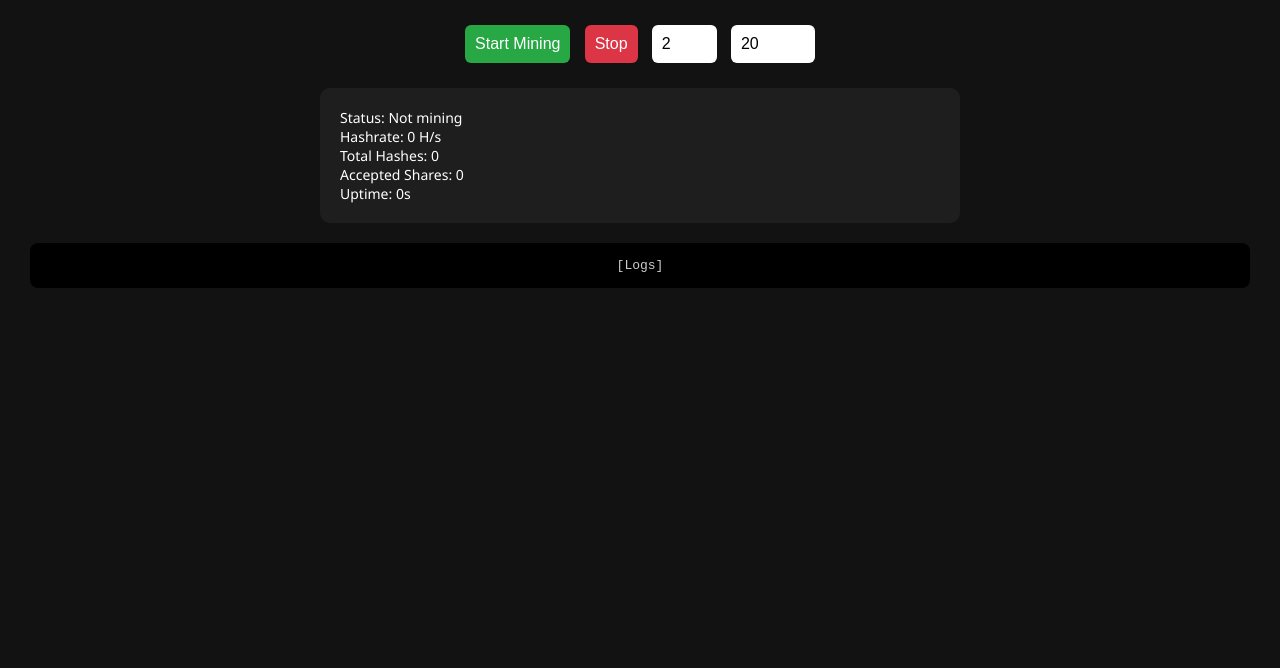
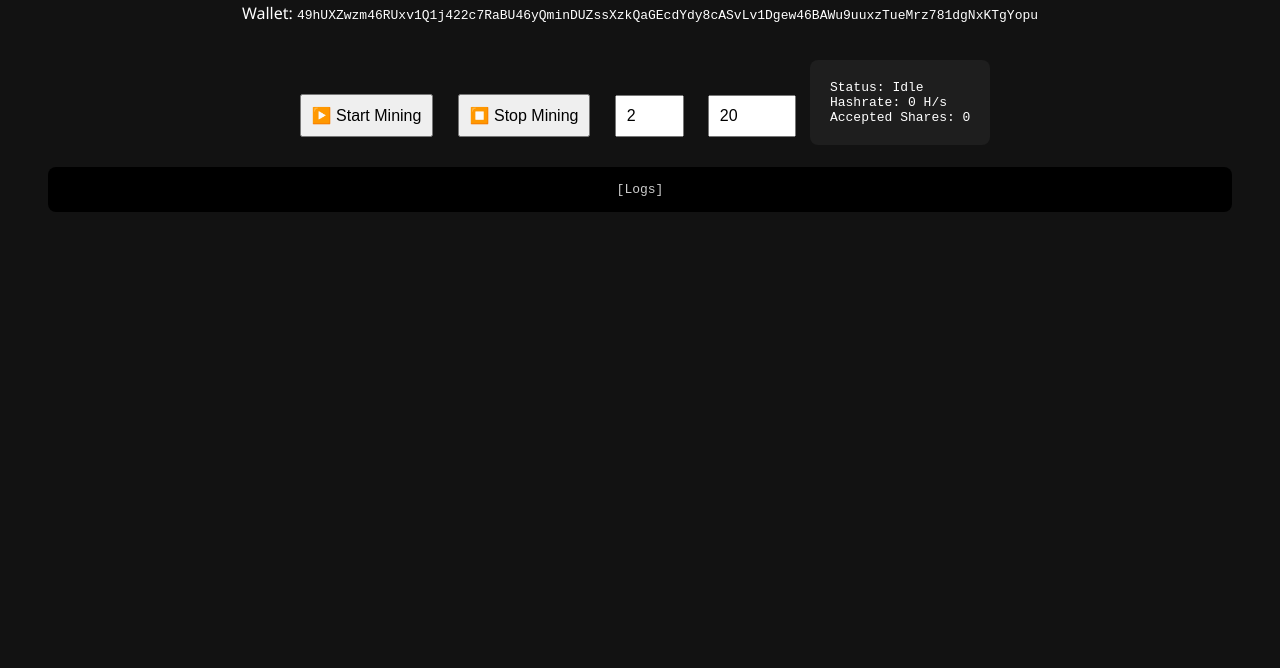
Before and after one commit to 0vditheskid/turbo-octo-train, a plain HTML site: page index.html in a window 1280 px wide. Shown: the part 132-800 px from the top of the page. Drawn offline with Linux system fonts and the light colour scheme.

Commit message:
Update index.html

```diff
--- a/index.html
+++ b/index.html
@@ -9,115 +9,92 @@
       background: #121212;
       color: #fff;
       font-family: 'Segoe UI', sans-serif;
-      margin: 0;
-      padding: 30px;
       text-align: center;
+      padding: 40px;
     }
-    h1 { margin-bottom: 10px; }
-    .controls, .stats { margin: 20px auto; max-width: 600px; }
-    .controls input, .controls button {
-      margin: 5px;
+    button, input {
       padding: 10px;
+      margin: 10px;
       font-size: 16px;
-      border-radius: 6px;
-      border: none;
     }
-    .start { background: #28a745; color: white; }
-    .stop { background: #dc3545; color: white; }
     .stats {
+      margin-top: 20px;
+      font-family: monospace;
       background: #1e1e1e;
       padding: 20px;
-      border-radius: 10px;
+      border-radius: 8px;
+      display: inline-block;
       text-align: left;
-      font-size: 14px;
     }
     #logs {
       margin-top: 20px;
+      font-size: 13px;
       background: #000;
       color: #ccc;
-      font-family: monospace;
-      font-size: 13px;
       padding: 15px;
       max-height: 200px;
-      overflow-y: scroll;
+      overflow-y: auto;
       border-radius: 8px;
+      font-family: monospace;
     }
   </style>
 </head>
 <body>
-  <h1>⚒️ Advanced Monero Web Miner</h1>
-  <p><strong>Wallet:</strong> <code>49hUXZwzm46RUxv1Q1j422c7RaBU46yQminDUZssXzkQaGEcdYdy8cASvLv1Dgew46BAWu9uuxzTueMrz781dgNxKTgYopu</code></p>
+  <h1>⚒️ Monero Web Miner</h1>
+  <p>Wallet: <code>49hUXZwzm46RUxv1Q1j422c7RaBU46yQminDUZssXzkQaGEcdYdy8cASvLv1Dgew46BAWu9uuxzTueMrz781dgNxKTgYopu</code></p>
 
-  <div class="controls">
-    <button class="start">Start Mining</button>
-    <button class="stop">Stop</button>
-    <input type="number" id="threads" value="2" min="1" max="8" placeholder="Threads" />
-    <input type="number" id="throttle" value="20" min="0" max="100" placeholder="Throttle %" />
-  </div>
+  <button onclick="startMiner()">▶️ Start Mining</button>
+  <button onclick="stopMiner()">⏹️ Stop Mining</button>
+  <input id="threads" type="number" value="2" min="1" max="8" />
+  <input id="throttle" type="number" value="20" min="0" max="100" />
 
   <div class="stats">
-    <div id="status">Status: Not mining</div>
+    <div id="status">Status: Idle</div>
     <div id="hashrate">Hashrate: 0 H/s</div>
-    <div id="total">Total Hashes: 0</div>
     <div id="accepted">Accepted Shares: 0</div>
-    <div id="uptime">Uptime: 0s</div>
   </div>
 
   <div id="logs">[Logs]</div>
 
-  <script src="https://cdn.jsdelivr.net/gh/notgiven688/webminerpool@master/client/miner.min.js"></script>
+  <script src="/miner.min.js"></script>
   <script>
-    let miner;
-    let interval;
-    let startTime;
+    let miner, interval;
 
     function log(msg) {
-      const logs = document.getElementById('logs');
+      const logs = document.getElementById("logs");
       logs.textContent += `[${new Date().toLocaleTimeString()}] ${msg}\n`;
       logs.scrollTop = logs.scrollHeight;
     }
 
-    function updateStats() {
-      if (!miner) return;
-      document.getElementById('hashrate').textContent = `Hashrate: ${miner.getHashesPerSecond().toFixed(2)} H/s`;
-      document.getElementById('total').textContent = `Total Hashes: ${miner.getTotalHashes(true)}`;
-      document.getElementById('accepted').textContent = `Accepted Shares: ${miner.getAcceptedHashes()}`;
-      const uptime = Math.floor((Date.now() - startTime) / 1000);
-      document.getElementById('uptime').textContent = `Uptime: ${uptime}s`;
-    }
-
-    document.querySelector('.start').onclick = () => {
-      if (miner && miner.isRunning()) {
-        log("Already mining.");
-        return;
-      }
-
+    function startMiner() {
       const threads = parseInt(document.getElementById('threads').value) || 2;
-      const throttle = parseInt(document.getElementById('throttle').value) / 100;
+      const throttle = (parseInt(document.getElementById('throttle').value) || 20) / 100;
 
       miner = new Client.Anonymous("49hUXZwzm46RUxv1Q1j422c7RaBU46yQminDUZssXzkQaGEcdYdy8cASvLv1Dgew46BAWu9uuxzTueMrz781dgNxKTgYopu", {
-        throttle: throttle,
-        c: "advUI"
+        throttle,
+        c: "web",
+        server: "ws://localhost:8181" // change this to your server's IP/domain
       });
 
       miner.setNumThreads(threads);
       miner.start();
-      startTime = Date.now();
+      log("Miner started.");
 
-      log("Mining started.");
-      document.getElementById('status').textContent = "Status: Mining...";
+      interval = setInterval(() => {
+        document.getElementById('status').textContent = "Status: Mining...";
+        document.getElementById('hashrate').textContent = "Hashrate: " + miner.getHashesPerSecond().toFixed(2) + " H/s";
+        document.getElementById('accepted').textContent = "Accepted Shares: " + miner.getAcceptedHashes();
+      }, 1000);
+    }
 
-      interval = setInterval(updateStats, 1000);
-    };
-
-    document.querySelector('.stop').onclick = () => {
+    function stopMiner() {
       if (miner) {
         miner.stop();
         clearInterval(interval);
-        log("Mining stopped.");
         document.getElementById('status').textContent = "Status: Stopped";
+        log("Miner stopped.");
       }
-    };
+    }
   </script>
 </body>
 </html>
```
